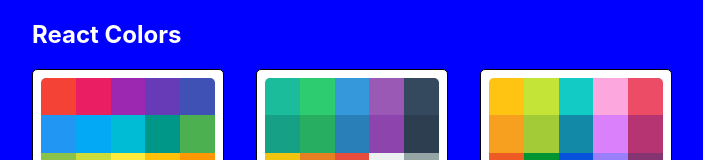
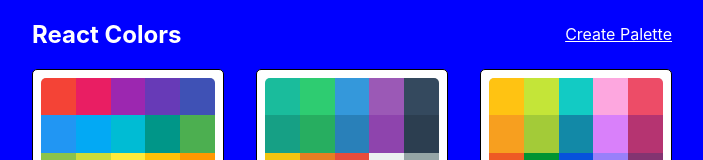
Before and after one commit to GlibKostsov/react-colors-app, a React (Create React App) app: page / in a window 1280 px wide. Shown: the top 160 px of the page, without its empty margins (288-991 px from the left). Built offline with nearby package versions, Linux system fonts and the light colour scheme.

Commit message:
add NewPaletteForm Component & Link

```diff
--- a/src/App.js
+++ b/src/App.js
@@ -1,12 +1,12 @@
 import React, { Component } from 'react'
 import { Route, Switch } from 'react-router-dom'
-
+import seedColors from './seedColors'
+import { generatePalette } from './colorHelpers'
+//Components
 import PaletteList from './PaletteList'
 import Palette from './Palette'
-
 import SingleColorPalette from './SingleColorPalette'
-import seedColors from './seedColors'
-import { generatePalette } from './colorHelpers'
+import NewPaletteForm from './NewPaletteForm'
 
 export default class App extends Component {
   findPalette(id) {
@@ -16,6 +16,7 @@
     return (
       <>
         <Switch>
+          <Route exact path='/palette/new' render={() => <NewPaletteForm />} />
           <Route
             exact
             path='/'
--- /dev/null
+++ b/src/NewPaletteForm.js
@@ -0,0 +1,11 @@
+import React, { Component } from 'react'
+
+export default class NewPaletteForm extends Component {
+  render() {
+    return (
+      <div>
+        <h1>New Palette Form!</h1>
+      </div>
+    )
+  }
+}
--- a/src/PaletteList.js
+++ b/src/PaletteList.js
@@ -1,5 +1,6 @@
 import React, { Component } from 'react'
 import { withStyles } from '@material-ui/core'
+import { Link } from 'react-router-dom'
 //Components
 import MiniPalette from './MiniPalette'
 //Styles
@@ -16,6 +17,7 @@
         <div className={classes.container}>
           <nav className={classes.nav}>
             <h1>React Colors</h1>
+            <Link to='/palette/new'>Create Palette</Link>
           </nav>
           <div className={classes.palettes}>
             {palettes.map((palette) => (
--- a/src/styles/PaletteListStyles.js
+++ b/src/styles/PaletteListStyles.js
@@ -17,7 +17,11 @@
     display: 'flex',
     width: '100%',
     justifyContent: 'space-between',
+    alignItems: 'center',
     color: 'white',
+    '& a': {
+      color: 'white',
+    },
   },
   palettes: {
     boxSizing: 'border-box',
```
